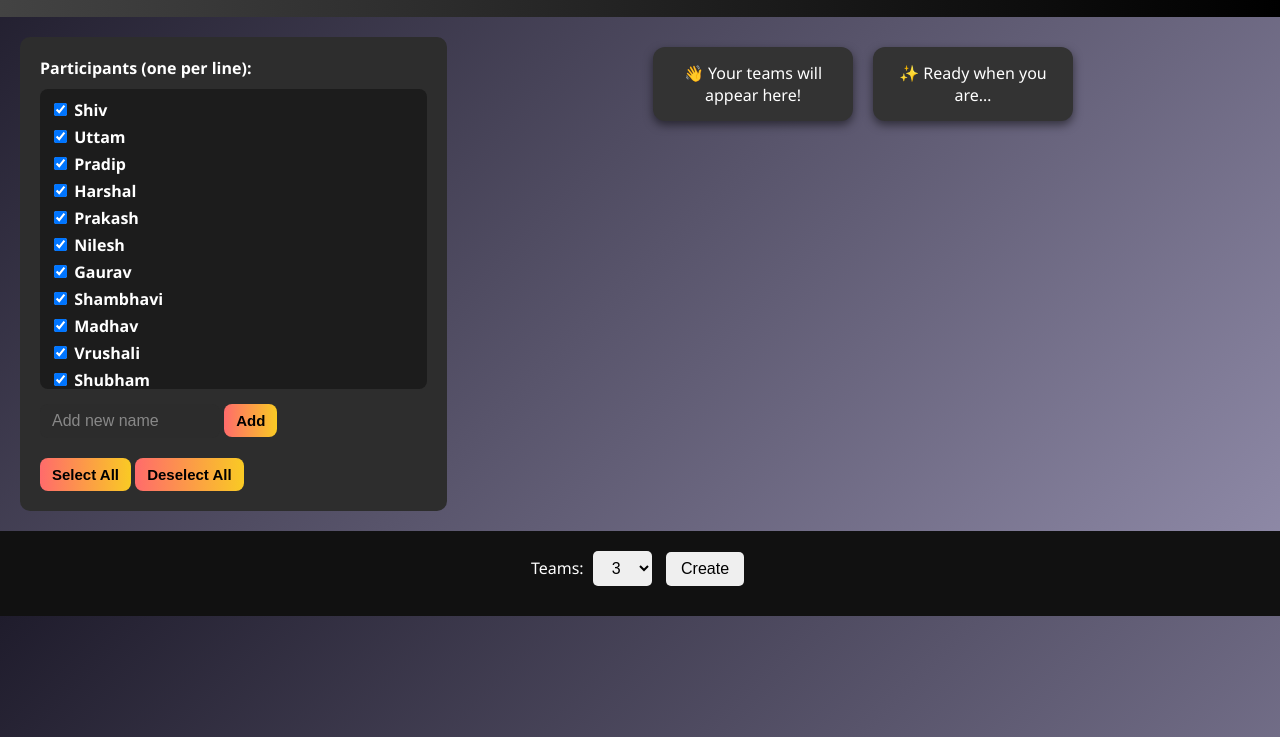
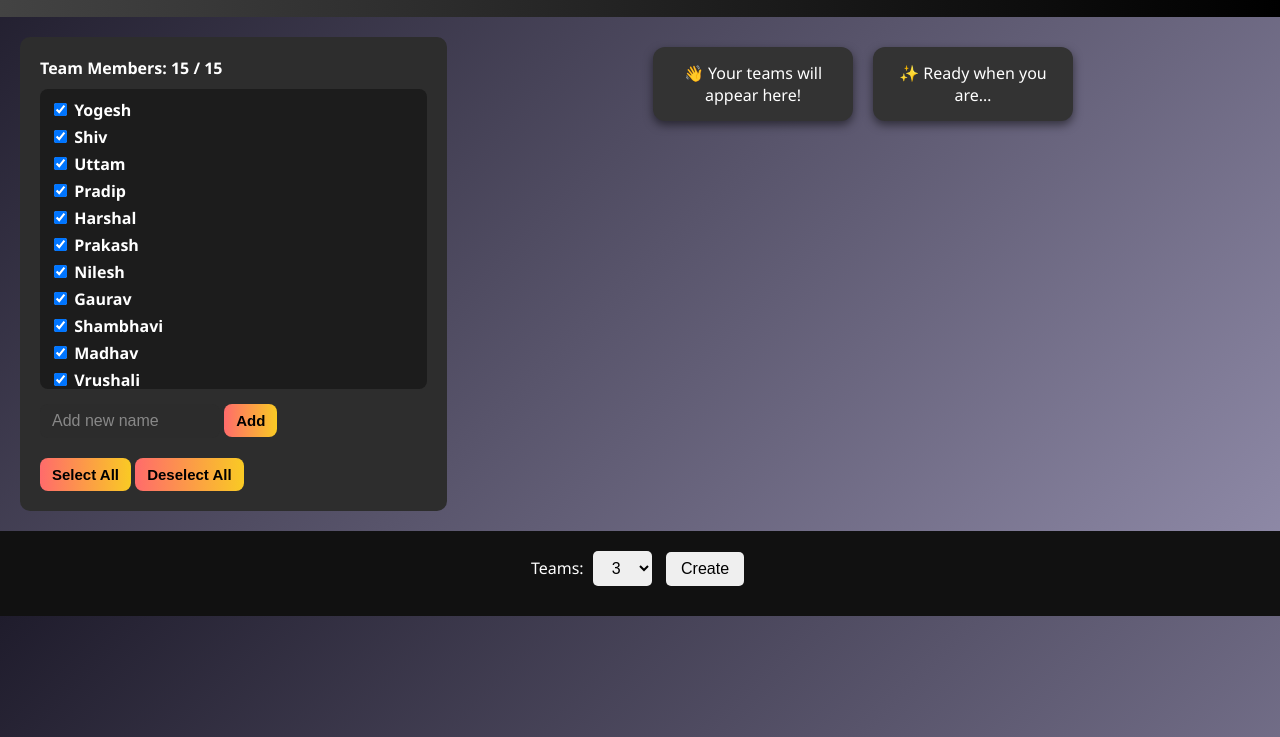
Before and after one commit to universal-yogi/universal-yogi.github.io, a plain HTML site: page index.html in a window 1280 px wide. Shown: the part 63-800 px from the top of the page. Drawn offline with Linux system fonts and the light colour scheme.

Commit message:
More UI improvements

```diff
--- a/index.html
+++ b/index.html
@@ -4,7 +4,7 @@
 <head>
   <meta charset="UTF-8" />
   <meta name="viewport" content="width=device-width, initial-scale=1.0" />
-  <title>🎲 Team Randomizer</title>
+  <title>🎲 Random Team Generator - WHIZ</title>
   <style>
     :root {
       --primary-bg: #222;
@@ -73,7 +73,7 @@
 
     .name-list {
       max-height: 300px;
-      overflow-y: auto;
+      overflow-y: scroll;
       padding: 10px;
       background: #1c1c1c;
       border-radius: 8px;
@@ -208,6 +208,19 @@
       transform: scale(1.05);
       box-shadow: 0 4px 10px rgba(0, 0, 0, 0.3);
     }
+
+    .name-list::-webkit-scrollbar {
+      width: 8px;
+    }
+
+    .name-list::-webkit-scrollbar-thumb {
+      background: linear-gradient(to bottom, #f9ca24, #ff6b6b);
+      border-radius: 10px;
+    }
+
+    .name-list::-webkit-scrollbar-track {
+      background: #1c1c1c;
+    }
   </style>
 </head>
 
@@ -215,14 +228,15 @@
 
   <header>
     <h1>🎲 Random Team Generator - WHIZ</h1>
-    <img id="logo"
-      src="https://www.whizti.com/img/footer-logo.png"
-      alt="Logo">
+    <img id="logo" src="https://www.whizti.com/img/footer-logo.png" alt="Logo">
   </header>
 
   <div class="main">
     <div class="left-panel">
-      <label>Participants (one per line):</label>
+      <label>
+        Team Members: <span id="selectedCount">0</span> / <span id="totalCount">0</span>
+      </label>
+
       <div id="nameCheckboxes" class="name-list"></div>
       <div class="control-panel">
         <div>
@@ -371,9 +385,21 @@
     }
 
     const defaultNames = [
-      "Shiv", "Uttam", "Pradip", "Harshal",
-      "Prakash", "Nilesh", "Gaurav", "Shambhavi",
-      "Madhav", "Vrushali", "Shubham", "Kaveri"
+      "Yogesh",
+      "Shiv",
+      "Uttam",
+      "Pradip",
+      "Harshal",
+      "Prakash",
+      "Nilesh",
+      "Gaurav",
+      "Shambhavi",
+      "Madhav",
+      "Vrushali",
+      "Shubham",
+      "Saurabh",
+      "Rohit",
+      "Kaveri"
     ];
 
     function renderNameCheckboxes() {
@@ -386,7 +412,7 @@
     }
 
     renderNameCheckboxes(); // Call this on page load
-
+    updateNameCount();
 
     function renderNameCheckboxes() {
       const container = document.getElementById("nameCheckboxes");
@@ -395,6 +421,10 @@
       <input type="checkbox" value="${name}" checked /> ${name}
     </label>
   `).join('');
+      container.querySelectorAll('input[type="checkbox"]').forEach(cb => {
+        cb.addEventListener('change', updateNameCount);
+      });
+
     }
 
 
@@ -411,6 +441,7 @@
       if (name && !defaultNames.includes(name)) {
         defaultNames.push(name);
         renderNameCheckboxes();
+        updateNameCount();
         input.value = '';
 
         // Scroll to the newly added name
@@ -425,7 +456,17 @@
     function selectAll(state) {
       const checkboxes = document.querySelectorAll('#nameCheckboxes input[type="checkbox"]');
       checkboxes.forEach(cb => cb.checked = state);
+      updateNameCount();
     }
+
+    function updateNameCount() {
+      const checkboxes = document.querySelectorAll('#nameCheckboxes input[type="checkbox"]');
+      const selected = document.querySelectorAll('#nameCheckboxes input[type="checkbox"]:checked');
+
+      document.getElementById("selectedCount").textContent = selected.length;
+      document.getElementById("totalCount").textContent = checkboxes.length;
+    }
+
 
   </script>
 </body>
```
